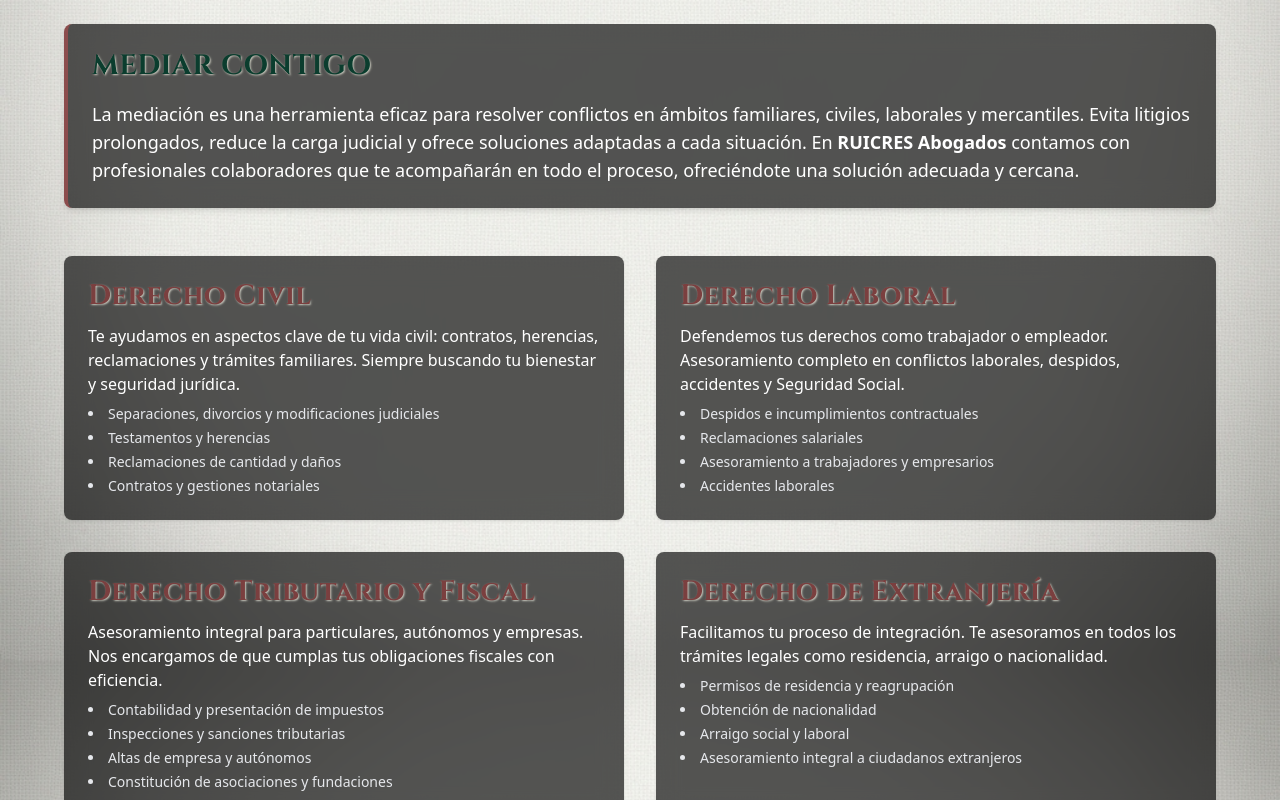
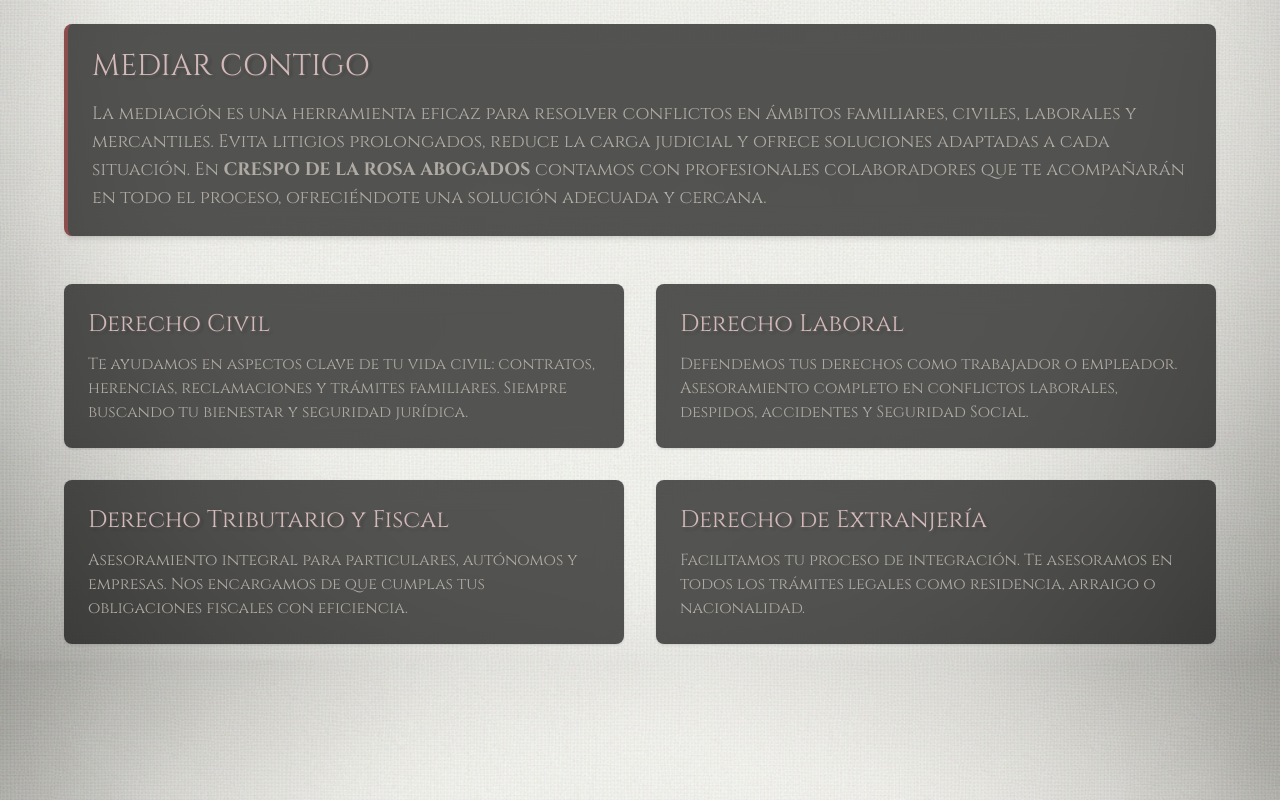
Before and after one commit to Alfredo977167/webDavid, a Next.js app: page / in a window 1280 px wide. Shown: the part 620-1420 px from the top of the page. Built offline with nearby package versions, Linux system fonts and the light colour scheme.

Commit message:
añadiendo el efecto de tarjetas y actualizar formato

```diff
--- a/src/app/globals.css
+++ b/src/app/globals.css
@@ -40,15 +40,14 @@ footer {
   flex-shrink: 0; /* Evita que se encojan */
 }
 
-.titulo-servicio {
-  font-size: 1.75rem; /* Puedes ajustar según tamaño */
-  text-shadow: 1px 1px 2px rgba(255, 255, 240, 0.7);
-  letter-spacing: 0.5px;
-  font-weight: 600;
-}
+/*.titulo-servicio {
+  color: #afaaa3;
+}*/
 
+ul li,
 p {
   color: #afaaa3;
+  font-family: 'Cinzel', serif;
 }
 
 nav a {
@@ -62,6 +61,14 @@ nav a {
     2px 2px 4px rgba(0, 0, 0, 0.3);
 }
 
+.titulo-servicio {
+  font-family: 'Cinzel', serif;
+  color: #d3b9b9;
+  text-shadow:
+    1px 1px 2px rgba(255, 255, 255, 0.1),
+    2px 2px 4px rgba(0, 0, 0, 0.4);
+}
+
 .logoSilueta {
   bottom: 100px; /* Ajusta el valor según la necesidad */
 }
@@ -72,8 +79,8 @@ nav a {
 }
 
 .button {
-  background-color: #c9a368;
-  color: black;
+  background-color: #0b3d2e;
+  color: white;
   padding: 10px 20px;
   border-radius: 5px;
   text-transform: uppercase;
--- a/src/components/Contacto.js
+++ b/src/components/Contacto.js
@@ -1,6 +1,7 @@
 'use client';
-
+import { Cinzel } from 'next/font/google';
 import { useState } from 'react';
+const cinzel = Cinzel({ subsets: ['latin'], weight: ['400', '700'] });
 
 export default function Contacto() {
   const [form, setForm] = useState({
@@ -38,7 +39,9 @@ export default function Contacto() {
     <div className="bg-full">
       <div className="min-h-screen flex items-center justify-center text-white">
         <section className="max-w-lg mx-auto p-8">
-          <h1 className="text-4xl font-bold mb-6 text-center">Contacto</h1>
+          <h1 className={`text-[#0b3d2e] text-4xl mb-6 text-center ${cinzel.className}`}>
+            Contacto
+          </h1>
           <form onSubmit={handleSubmit} className="space-y-4">
             <input
               type="text"
--- a/src/components/Servicios.js
+++ b/src/components/Servicios.js
@@ -1,102 +1,178 @@
 // src/components/Servicios.js
 import { Cinzel } from 'next/font/google';
+import { useState } from 'react';
 
 const cinzel = Cinzel({ subsets: ['latin'], weight: ['400', '700'] });
 export default function Servicios() {
+  const [volteado, setVolteado] = useState(false);
+
+  const [mostrarEjemplos, setMostrarEjemplos] = useState(false);
+  const [mostrarEjemplosCivil, setMostrarEjemplosCivil] = useState(false);
+  const [mostrarEjemplosLaboral, setMostrarEjemplosLaboral] = useState(false);
+  const [mostrarEjemplosFiscal, setMostrarEjemplosFiscal] = useState(false);
+  const [mostrarEjemplosExtr, setMostrarEjemplosExtr] = useState(false);
   return (
     <div className="max-w-6xl mx-auto space-y-12">
       {/* Introducción: MEDIAR CONTIGO */}
       <div className="bg-black bg-opacity-65 backdrop-blur-md p-6 rounded-lg shadow-md border-l-4 border-[#8C4D4D]">
-        <h2
-          className={`titulo-servicio text-3xl font-bold text-[#0B3D2E] mb-4 ${cinzel.className}`}
-        >
-          MEDIAR CONTIGO
-        </h2>
-        <p className="text-base sm:text-lg text-white">
+        <h2 className={`titulo-servicio text-3xl mb-4 ${cinzel.className}`}>MEDIAR CONTIGO</h2>
+        <p className={`${cinzel.className} text-base sm:text-lg`}>
           La mediación es una herramienta eficaz para resolver conflictos en ámbitos familiares,
           civiles, laborales y mercantiles. Evita litigios prolongados, reduce la carga judicial y
-          ofrece soluciones adaptadas a cada situación. En <strong>RUICRES Abogados</strong>{' '}
-          contamos con profesionales colaboradores que te acompañarán en todo el proceso,
-          ofreciéndote una solución adecuada y cercana.
+          ofrece soluciones adaptadas a cada situación. En{' '}
+          <strong>CRESPO DE LA ROSA ABOGADOS</strong> contamos con profesionales colaboradores que
+          te acompañarán en todo el proceso, ofreciéndote una solución adecuada y cercana.
         </p>
       </div>
 
       {/* Bloques de servicios */}
       <div className="grid md:grid-cols-2 gap-8">
         {/* Derecho Civil */}
-        <div className="bg-black bg-opacity-65 backdrop-blur-md p-6 rounded-lg shadow">
+        <div
+          className="group bg-black bg-opacity-65 backdrop-blur-md p-6 rounded-lg shadow cursor-pointer transition-transform hover:shadow-xl hover:scale-[1.02]"
+          onClick={() => setMostrarEjemplosCivil(!mostrarEjemplosCivil)}
+        >
+          {/* Tooltip */}
+          {mostrarEjemplosCivil && (
+            <span className="titulo-servicio fixed bottom-0 right-0 z-20 text-white text-xs px-2 py-1 rounded opacity-0 group-hover:opacity-100 transition-opacity duration-300">
+              Volver
+            </span>
+          )}
+          {!mostrarEjemplosCivil && (
+            <span className="titulo-servicio fixed bottom-0 right-0 z-20 text-white text-xs px-2 py-1 rounded opacity-0 group-hover:opacity-100 transition-opacity duration-300">
+              Mas información
+            </span>
+          )}
           <h3
-            className={`titulo-servicio text-2xl font-semibold text-[#7B3F3F] mb-3 ${cinzel.className}`}
+            className={`titulo-servicio text-2xl mb-3 transition-all duration-300 group-hover:scale-105 ${cinzel.className}`}
           >
             Derecho Civil
           </h3>
-          <p className="mb-2 text-white">
+          {!mostrarEjemplosCivil && (
+            <p className="transition-all duration-300 group-hover:scale-[1.03]">
               Te ayudamos en aspectos clave de tu vida civil: contratos, herencias, reclamaciones y
               trámites familiares. Siempre buscando tu bienestar y seguridad jurídica.
             </p>
+          )}
+          {mostrarEjemplosCivil && (
             <ul className="list-disc list-inside text-sm space-y-1 text-gray-200">
               <li>Separaciones, divorcios y modificaciones judiciales</li>
               <li>Testamentos y herencias</li>
               <li>Reclamaciones de cantidad y daños</li>
               <li>Contratos y gestiones notariales</li>
             </ul>
+          )}
         </div>
 
-        {/* Derecho Laboral */}
-        <div className="bg-black bg-opacity-65 backdrop-blur-md p-6 rounded-lg shadow">
+        {/* Derecho Laboral simplificado con animación */}
+        <div
+          className="group bg-black bg-opacity-65 backdrop-blur-md p-6 rounded-lg shadow cursor-pointer transition-transform hover:shadow-xl hover:scale-[1.02]"
+          onClick={() => setMostrarEjemplosLaboral(!mostrarEjemplosLaboral)}
+        >
+          {/* Tooltip */}
+          {mostrarEjemplosLaboral && (
+            <span className="titulo-servicio fixed bottom-0 right-0 z-20 text-white text-xs px-2 py-1 rounded opacity-0 group-hover:opacity-100 transition-opacity duration-300">
+              Volver
+            </span>
+          )}
+          {!mostrarEjemplosLaboral && (
+            <span className="titulo-servicio fixed bottom-0 right-0 z-20 text-white text-xs px-2 py-1 rounded opacity-0 group-hover:opacity-100 transition-opacity duration-300">
+              Mas información
+            </span>
+          )}
           <h3
-            className={`titulo-servicio text-2xl font-semibold text-[#7B3F3F] mb-3 ${cinzel.className}`}
+            className={`titulo-servicio text-2xl mb-3 transition-all duration-300 group-hover:scale-105 ${cinzel.className}`}
           >
             Derecho Laboral
           </h3>
-          <p className="mb-2 text-white">
+          {!mostrarEjemplosLaboral && (
+            <p className="transition-all duration-300 group-hover:scale-[1.03]">
               Defendemos tus derechos como trabajador o empleador. Asesoramiento completo en
               conflictos laborales, despidos, accidentes y Seguridad Social.
             </p>
-          <ul className="list-disc list-inside text-sm space-y-1 text-gray-200">
+          )}
+          {mostrarEjemplosLaboral && (
+            <ul className="list-disc list-inside text-sm space-y-1 text-gray-200 transition-all duration-300 group-hover:scale-[1.03]">
               <li>Despidos e incumplimientos contractuales</li>
               <li>Reclamaciones salariales</li>
               <li>Asesoramiento a trabajadores y empresarios</li>
               <li>Accidentes laborales</li>
             </ul>
+          )}
         </div>
 
         {/* Derecho Tributario y Fiscal */}
-        <div className="bg-black bg-opacity-65 backdrop-blur-md p-6 rounded-lg shadow">
+        <div
+          className="group bg-black bg-opacity-65 backdrop-blur-md p-6 rounded-lg shadow cursor-pointer transition-transform hover:shadow-xl hover:scale-[1.02]"
+          onClick={() => setMostrarEjemplosFiscal(!mostrarEjemplosFiscal)}
+        >
+          {/* Tooltip */}
+          {mostrarEjemplosFiscal && (
+            <span className="titulo-servicio fixed bottom-0 right-0 z-20 text-white text-xs px-2 py-1 rounded opacity-0 group-hover:opacity-100 transition-opacity duration-300">
+              Volver
+            </span>
+          )}
+          {!mostrarEjemplosFiscal && (
+            <span className="titulo-servicio fixed bottom-0 right-0 z-20 text-white text-xs px-2 py-1 rounded opacity-0 group-hover:opacity-100 transition-opacity duration-300">
+              Mas información
+            </span>
+          )}
           <h3
-            className={`titulo-servicio text-2xl font-semibold text-[#7B3F3F] mb-3 ${cinzel.className}`}
+            className={`titulo-servicio text-2xl mb-3 transition-all duration-300 group-hover:scale-105 ${cinzel.className}`}
           >
             Derecho Tributario y Fiscal
           </h3>
-          <p className="mb-2 text-white">
+          {!mostrarEjemplosFiscal && (
+            <p className="transition-all duration-300 group-hover:scale-[1.03]">
               Asesoramiento integral para particulares, autónomos y empresas. Nos encargamos de que
               cumplas tus obligaciones fiscales con eficiencia.
             </p>
-          <ul className="list-disc list-inside text-sm space-y-1 text-gray-200">
+          )}
+          {mostrarEjemplosFiscal && (
+            <ul className="list-disc list-inside text-sm space-y-1 text-gray-200 transition-all duration-300 group-hover:scale-[1.03]">
               <li>Contabilidad y presentación de impuestos</li>
               <li>Inspecciones y sanciones tributarias</li>
               <li>Altas de empresa y autónomos</li>
               <li>Constitución de asociaciones y fundaciones</li>
             </ul>
+          )}
         </div>
 
         {/* Derecho de Extranjería */}
-        <div className="bg-black bg-opacity-65 backdrop-blur-md p-6 rounded-lg shadow">
+        <div
+          className="group bg-black bg-opacity-65 backdrop-blur-md p-6 rounded-lg shadow cursor-pointer transition-transform hover:shadow-xl hover:scale-[1.02]"
+          onClick={() => setMostrarEjemplosExtr(!mostrarEjemplosExtr)}
+        >
+          {/* Tooltip */}
+          {mostrarEjemplosExtr && (
+            <span className="titulo-servicio fixed bottom-0 right-0 z-20 text-white text-xs px-2 py-1 rounded opacity-0 group-hover:opacity-100 transition-opacity duration-300">
+              Volver
+            </span>
+          )}
+          {!mostrarEjemplosExtr && (
+            <span className="titulo-servicio fixed bottom-0 right-0 z-20 text-white text-xs px-2 py-1 rounded opacity-0 group-hover:opacity-100 transition-opacity duration-300">
+              Mas información
+            </span>
+          )}
           <h3
-            className={`titulo-servicio text-2xl font-semibold text-[#7B3F3F] mb-3 ${cinzel.className}`}
+            className={`titulo-servicio text-2xl mb-3 transition-all duration-300 group-hover:scale-105 ${cinzel.className}`}
           >
             Derecho de Extranjería
           </h3>
-          <p className="mb-2 text-white">
-            Facilitamos tu proceso de integración. Te asesoramos en todos los trámites legales como
-            residencia, arraigo o nacionalidad.
+          {!mostrarEjemplosExtr && (
+            <p className="transition-all duration-300 group-hover:scale-[1.03]">
+              Facilitamos tu proceso de integración. Te asesoramos en todos los trámites legales
+              como residencia, arraigo o nacionalidad.
             </p>
-          <ul className="list-disc list-inside text-sm space-y-1 text-gray-200">
+          )}
+          {mostrarEjemplosExtr && (
+            <ul className="list-disc list-inside text-sm space-y-1">
               <li>Permisos de residencia y reagrupación</li>
               <li>Obtención de nacionalidad</li>
               <li>Arraigo social y laboral</li>
               <li>Asesoramiento integral a ciudadanos extranjeros</li>
             </ul>
+          )}
         </div>
       </div>
     </div>
```
Lines whose indentation alone changed are shown as unchanged.
